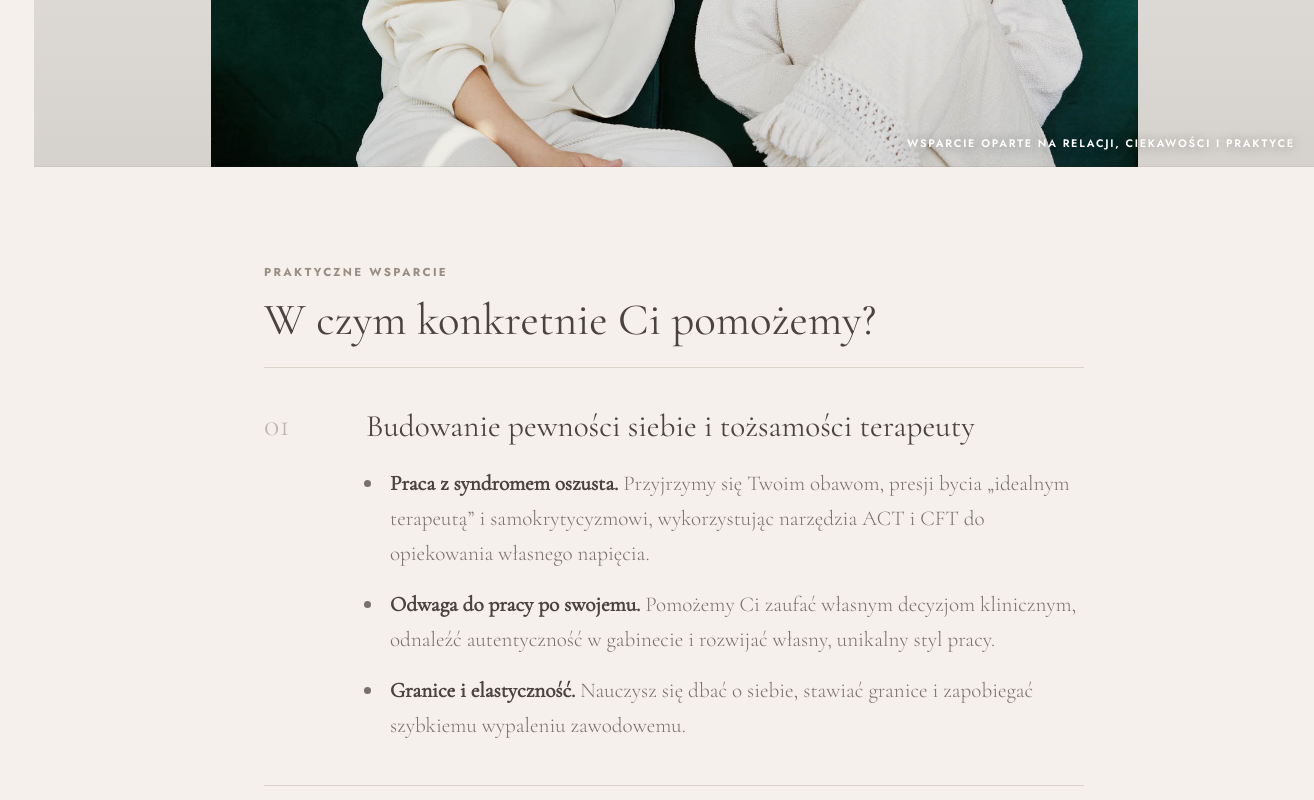
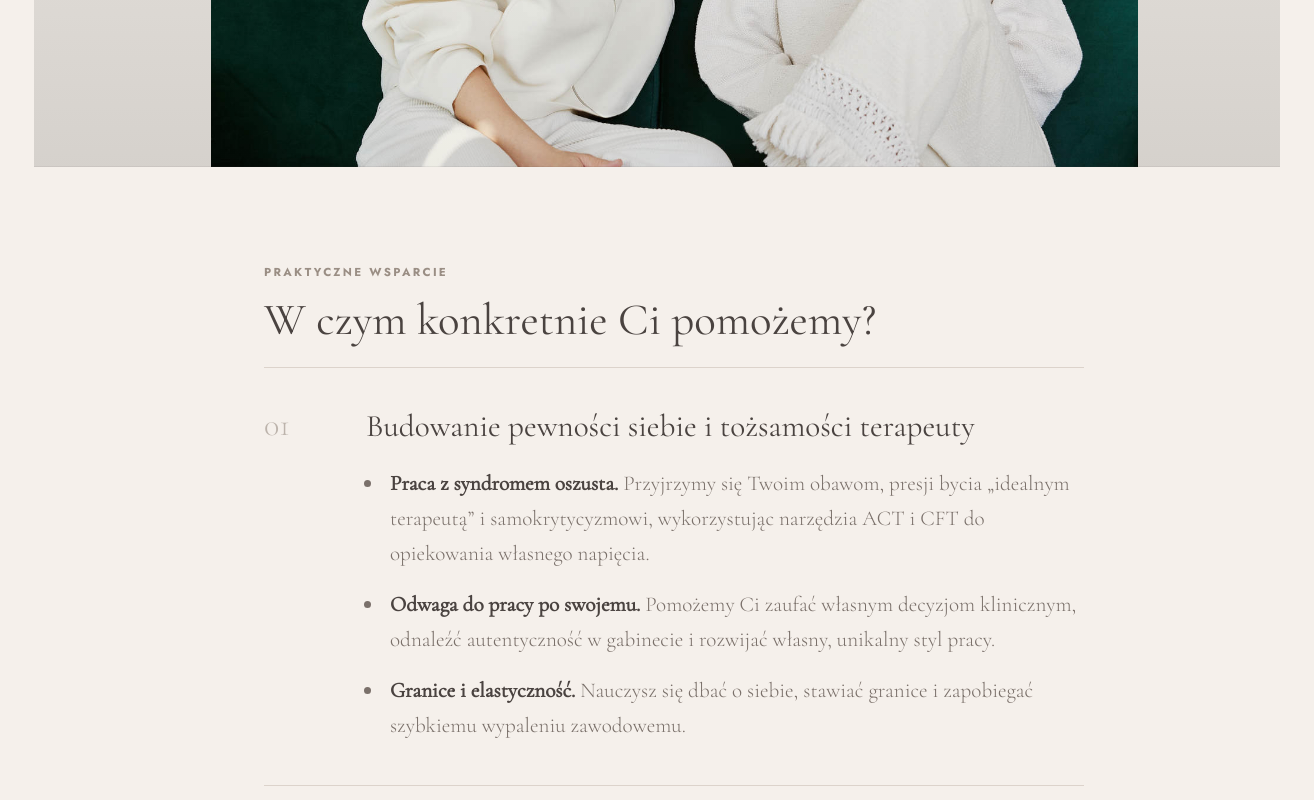
Before and after one commit to marelc/actflow, a React (Vite) app: page /mentoring in a window 1280 px wide. Shown: the part 2240-3040 px from the top of the page, 1314 px wide, since content can reach past the window. Built offline with nearby package versions, Linux system fonts and the light colour scheme.

Commit message:
Refine mentoring photo reveal

```diff
--- a/src/pages/Mentoring.tsx
+++ b/src/pages/Mentoring.tsx
@@ -75,9 +75,7 @@ function Mentoring() {
         role="img"
         aria-label="Anita i Marika siedzące razem na zielonej sofie"
         style={{ backgroundImage: `url(${mentoringPhoto})` }}
-      >
-        <figcaption>Wsparcie oparte na relacji, ciekawości i praktyce</figcaption>
-      </figure>
+      />
 
       <section className="mentoring__section mentoring__reading-column mentoring__support">
         <p className="mentoring__eyebrow">Praktyczne wsparcie</p>
--- a/src/styles.css
+++ b/src/styles.css
@@ -39,6 +39,7 @@
 
 html {
   scroll-behavior: smooth;
+  overflow-x: clip;
 }
 
 body {
@@ -47,6 +48,7 @@ body {
   background: var(--bg);
   color: var(--text);
   min-height: 100vh;
+  overflow-x: clip;
   -webkit-font-smoothing: antialiased;
   text-rendering: optimizeLegibility;
 }
@@ -1234,22 +1236,6 @@ img {
   pointer-events: none;
 }
 
-.mentoring__photo-stage figcaption {
-  position: absolute;
-  right: 1.2rem;
-  bottom: 1rem;
-  z-index: 1;
-  max-width: min(30rem, calc(100% - 2.4rem));
-  font-family: var(--font-sans);
-  font-size: 0.68rem;
-  font-weight: 600;
-  letter-spacing: 0.16em;
-  text-align: right;
-  text-transform: uppercase;
-  color: #fff;
-  text-shadow: 0 1px 12px rgba(0, 0, 0, 0.38);
-}
-
 .mentoring__support {
   border-top: 0;
 }
@@ -1640,12 +1626,6 @@ img {
     background-size: 100vw auto;
   }
 
-  .mentoring__photo-stage figcaption {
-    right: 1rem;
-    bottom: 0.8rem;
-    max-width: calc(100% - 2rem);
-  }
-
   .mentoring__support-block {
     grid-template-columns: 1fr;
   }
```
